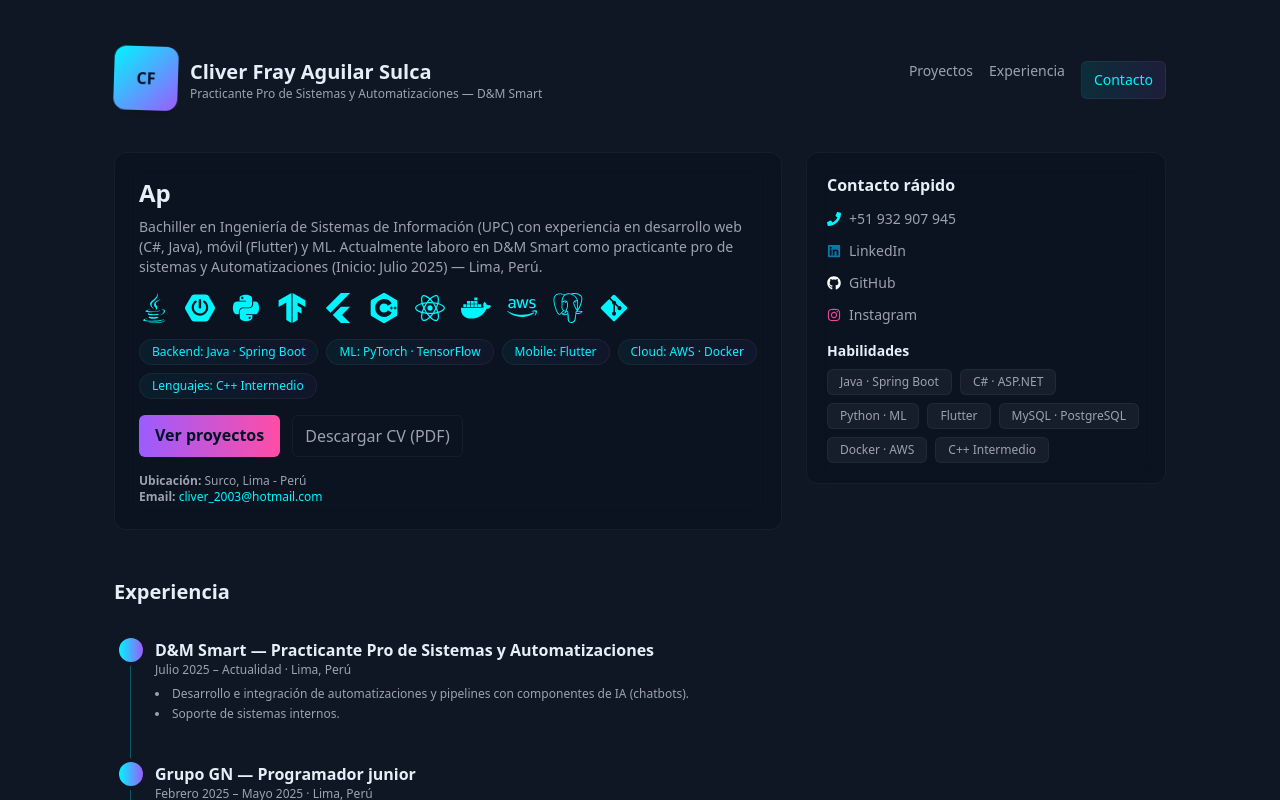
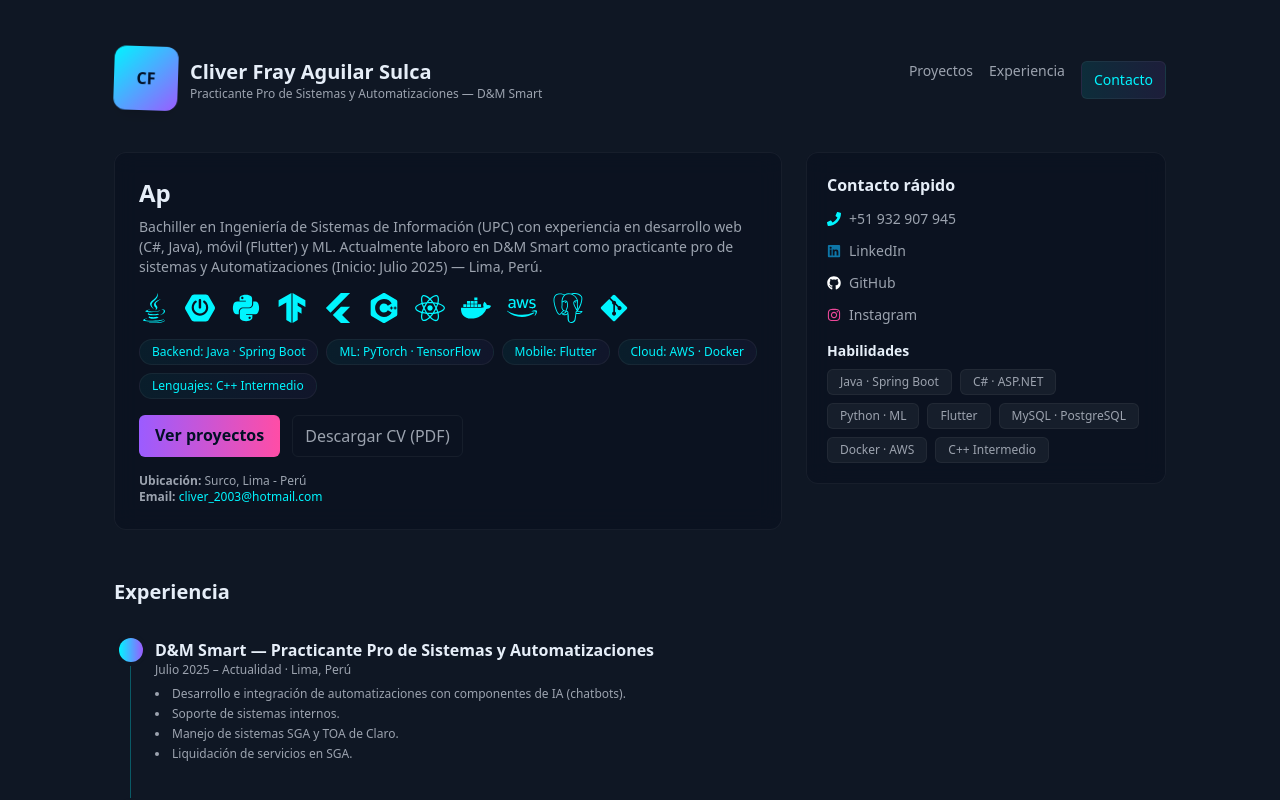
Before and after one commit to cliverFray/portofolio-cfray, a React (Vite) app: page / in a window 1280 px wide. Shown: the top 800 px of the page. Built offline with nearby package versions, Linux system fonts and the light colour scheme.

Commit message:
Feat: se actualizó la experiencia de portofolio

```diff
--- a/src/app.jsx
+++ b/src/app.jsx
@@ -322,11 +322,17 @@ export default function App() {
               </p>
               <ul className="list-disc list-inside text-xs text-gray-400 mt-2 space-y-1">
                 <li>
-                  Desarrollo e integración de automatizaciones y pipelines con
+                  Desarrollo e integración de automatizaciones con
                   componentes de IA (chatbots).
                 </li>
                 <li>
                   Soporte de sistemas internos.
+                </li>
+                <li>
+                  Manejo de sistemas SGA y TOA de Claro.
+                </li>
+                <li>
+                  Liquidación de servicios en SGA.
                 </li>
               </ul>
             </div>
```
